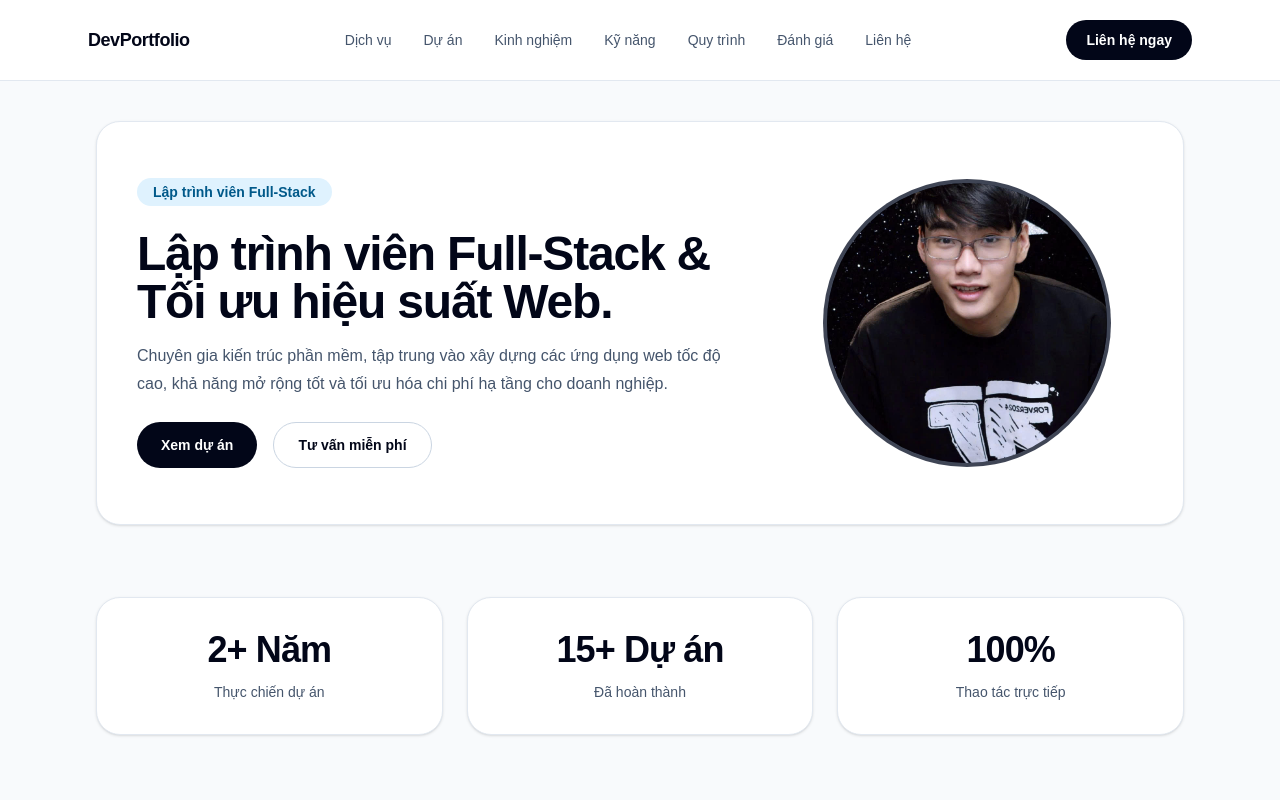
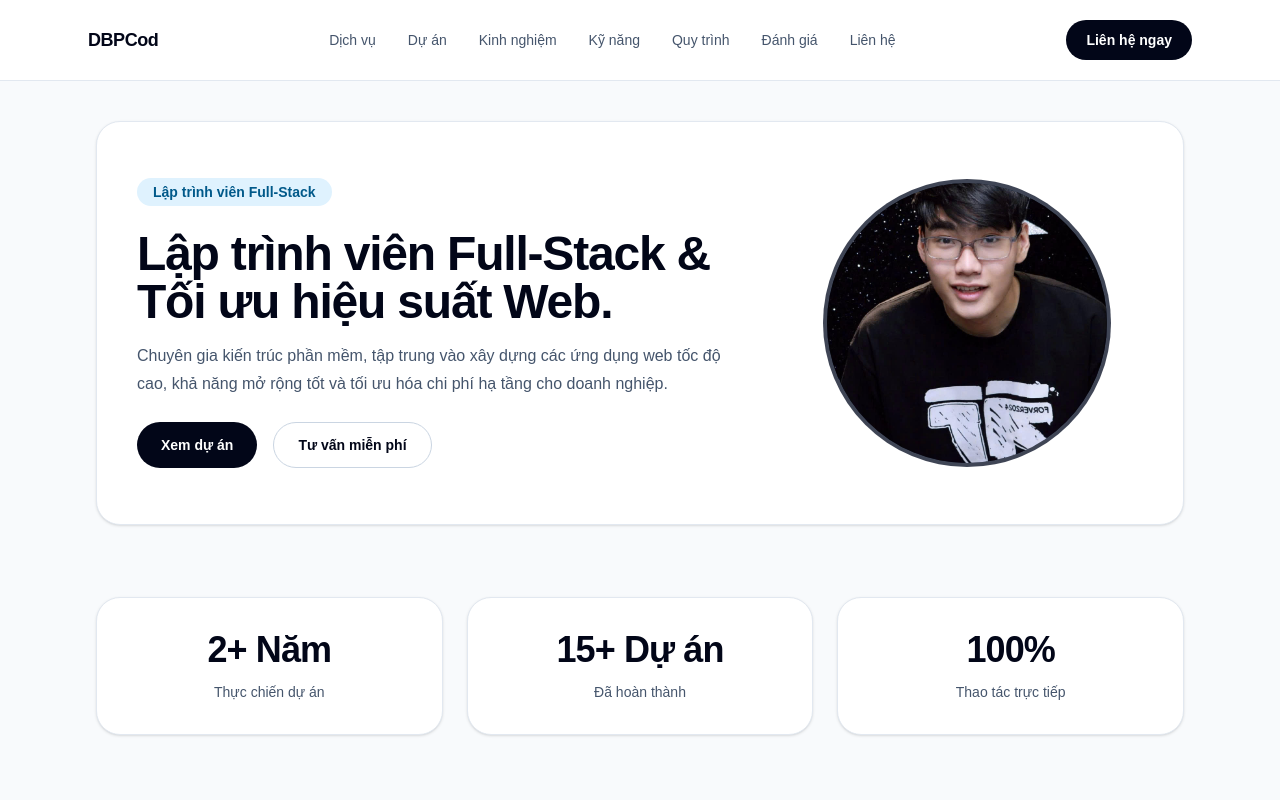
Before and after one commit to DBPCod/Portfolio, a Next.js app in the folder portfolio/: page /dashboard in a window 1280 px wide. Shown: the top 800 px of the page. Built offline with nearby package versions, Linux system fonts and the light colour scheme.

Commit message:
fix: sửa lại tên người phát triển

```diff
--- a/portfolio/app/dashboard/_component/Footer.tsx
+++ b/portfolio/app/dashboard/_component/Footer.tsx
@@ -2,7 +2,7 @@ export default function Footer() {
   return (
     <footer className="mt-20 border-t border-slate-200 bg-white py-8">
       <div className="mx-auto flex max-w-6xl flex-col gap-4 px-6 text-sm text-slate-500 md:flex-row md:items-center md:justify-between">
-        <p>© 2026 DevPortfolio. Thiết kế & phát triển bởi bạn.</p>
+        <p>© 2026 DBPCod. Thiết kế & phát triển bởi bạn.</p>
         <div className="flex flex-wrap gap-4">
           <a href="#projects" className="transition hover:text-slate-950">Dự án</a>
           <a href="#skills" className="transition hover:text-slate-950">Năng lực</a>
--- a/portfolio/app/dashboard/_component/Header.tsx
+++ b/portfolio/app/dashboard/_component/Header.tsx
@@ -3,7 +3,7 @@ export default function Header() {
     <header className="border-b border-slate-200 bg-white/90 backdrop-blur-xl">
       <div className="mx-auto flex max-w-6xl items-center justify-between px-6 py-5">
         <div>
-          <span className="text-lg font-semibold tracking-tight text-slate-950">DevPortfolio</span>
+          <span className="text-lg font-semibold tracking-tight text-slate-950">DBPCod</span>
         </div>
         <nav className="hidden items-center gap-8 text-sm font-medium text-slate-600 md:flex">
           <a href="#" className="transition hover:text-slate-950">Dịch vụ</a>
```
